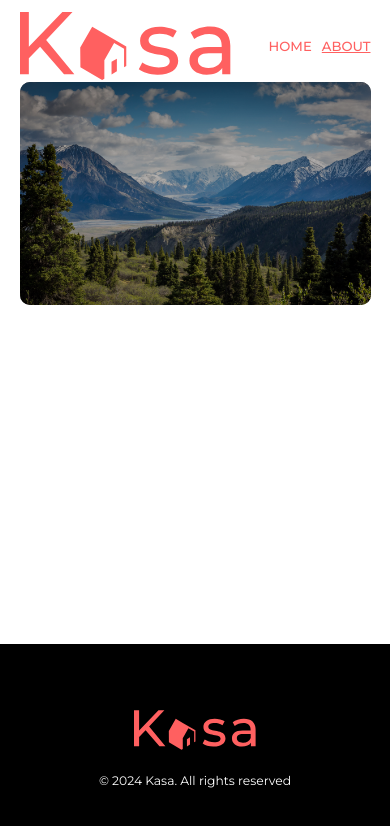
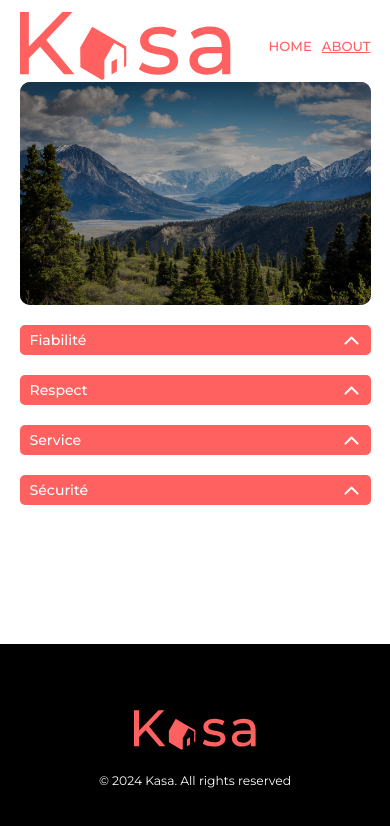
Before and after one commit to ZhannaZucher/kasa-vue3, a Vue app: page /about in a window 390 px wide. Shown: the top 826 px of the page. Built offline with nearby package versions, Linux system fonts and the light colour scheme.

Commit message:
add collapse component

```diff
--- /dev/null
+++ b/src/components/Collapse.vue
@@ -0,0 +1,127 @@
+<script setup>
+import { ref } from 'vue'
+
+defineProps({
+  title: {
+    type: String,
+    required: true
+  },
+})
+const isOpen = ref(false)
+const toggleCollapse = () => {
+    isOpen.value = !isOpen.value
+}
+</script>
+
+<template>
+    <div class="collapsible">
+        <button class="collapsible__btn" @click="toggleCollapse">
+            <h3 class="collapsible__title">
+                {{ title }}
+            </h3>
+            <img v-if="isOpen" src="@/assets/arrow.svg" alt="arrow-down" class="collapsible__arrow-down"  />
+            <img v-else src="@/assets/arrow.svg" alt="arrow-up" class="collapsible__arrow-up"  />
+        </button>
+        <div v-if="isOpen" class="collapsible__content">
+            <slot></slot>
+        </div>
+    </div>
+</template>
+
+<style scoped>
+.collapsible {
+	width: 71vw;
+	max-width: 1240px;
+	margin-bottom: 30px;
+}
+
+.collapsible__btn {
+	width: 100%;
+	height: 47px;
+	border-radius: 5px;
+	background-color: #FF6060;
+	display: flex;
+	color:#fff;
+	justify-content: space-between;
+	align-items: center;
+	padding: 0 18px
+}
+
+.collapsible__title {
+	font-weight: 500;
+	font-size: 1.4em;
+}
+
+.collapsible__arrow-up {
+	transform: rotate(180deg);
+}
+
+.collapsible__content {
+	background-color: #F6F6F6;
+	border-radius: 0 0 5px 5px ;
+	padding: 36px 20px 20px;
+	color: #FF6060;
+	font-weight: 400;
+	font-size: 1.4em;
+	line-height: 34px;
+}
+
+/*Styles for Accommodation Page Use*/
+
+.collapsible--accommodation {
+	width: 40vw;
+	max-width: 582px;
+}
+
+.collapsible--accommodation h3,
+.collapsible--accommodation p,
+.collapsible--accommodation li {
+	font-size: 18px;
+	line-height: 25px;
+}
+
+/*Responsive*/
+
+@media screen and (max-width: 576px) {
+	.collapsible {
+		width: 90vw;
+		margin-bottom: 20px;
+	}
+
+	.collapsible__btn {
+		height: 30px;
+		padding: 10px;
+	}
+
+	.collapsible__arrow-up, .collapsible__arrow-down {
+		height: 19px;
+		width: 19px;
+	}
+
+	.collapsible__title {
+		font-size: 0.8em;
+	}
+
+	.collapsible__content {
+		font-size: 0.8em;
+		line-height: 18px;
+		padding: 20px 10px;
+	}
+}
+
+/*Responsive for Accommodation Page Use*/
+@media screen and (max-width: 768px) {
+	.collapsible--accommodation {
+		width: 100%;
+	}
+}
+
+@media screen and (max-width: 576px) {
+	.collapsible--accommodation h3,
+	.collapsible--accommodation p,
+	.collapsible--accommodation li {
+			font-size: 13px;
+			line-height: 18px;
+		}
+}
+</style>
--- a/src/views/AboutView.vue
+++ b/src/views/AboutView.vue
@@ -1,5 +1,29 @@
 <script setup>
   import Banner from '@/components/Banner.vue'
+  import Collapse from '@/components/Collapse.vue'
+
+const dataAbout = [
+  {
+    title: "Fiabilité",
+    description:
+      "Les annonces postées sur Kasa garantissent une fiabilité totale. Les photos sont conformes aux logements, et toutes les informations sont régulièrement vérifiées  par nos équipes.",
+  },
+  {
+    title: "Respect",
+    description:
+      "La bienveillance fait partie des valeurs fondatrices de Kasa. Tout comportement discriminatoire ou de perturbation du voisinage entraînera une exclusion de notre plateforme.",
+  },
+  {
+    title: "Service",
+    description:
+      "Nos équipes se tiennent à votre disposition pour vous fournir une expérience parfaite. N'hésitez pas à nous contacter si vous avez la moindre question.",
+  },
+  {
+    title: "Sécurité",
+    description:
+      "La sécurité est la priorité de Kasa. Aussi bien pour nos hôtes que pour les voyageurs, chaque logement correspond aux critères de sécurité établis par nos services. En laissant une note aussi bien à l'hôte qu'au locataire, cela permet à nos équipes de vérifier que les standards sont bien respectés. Nous organisons également des ateliers sur la sécurité domestique pour nos hôtes.",
+  },
+]
 </script>
 
 <template>
@@ -7,6 +31,11 @@
     <Banner>
       <img className="banner__img" src="@/assets/img-about.jpg" alt="mountains" />
     </Banner>
+    <section class="about-content">
+      <Collapse v-for="item in dataAbout" :key="item.id" className="collapsible" :title="item.title">
+        <p>{{ item.description }}</p>
+       </Collapse>
+    </section>
   </main>
 </template>
 
```
